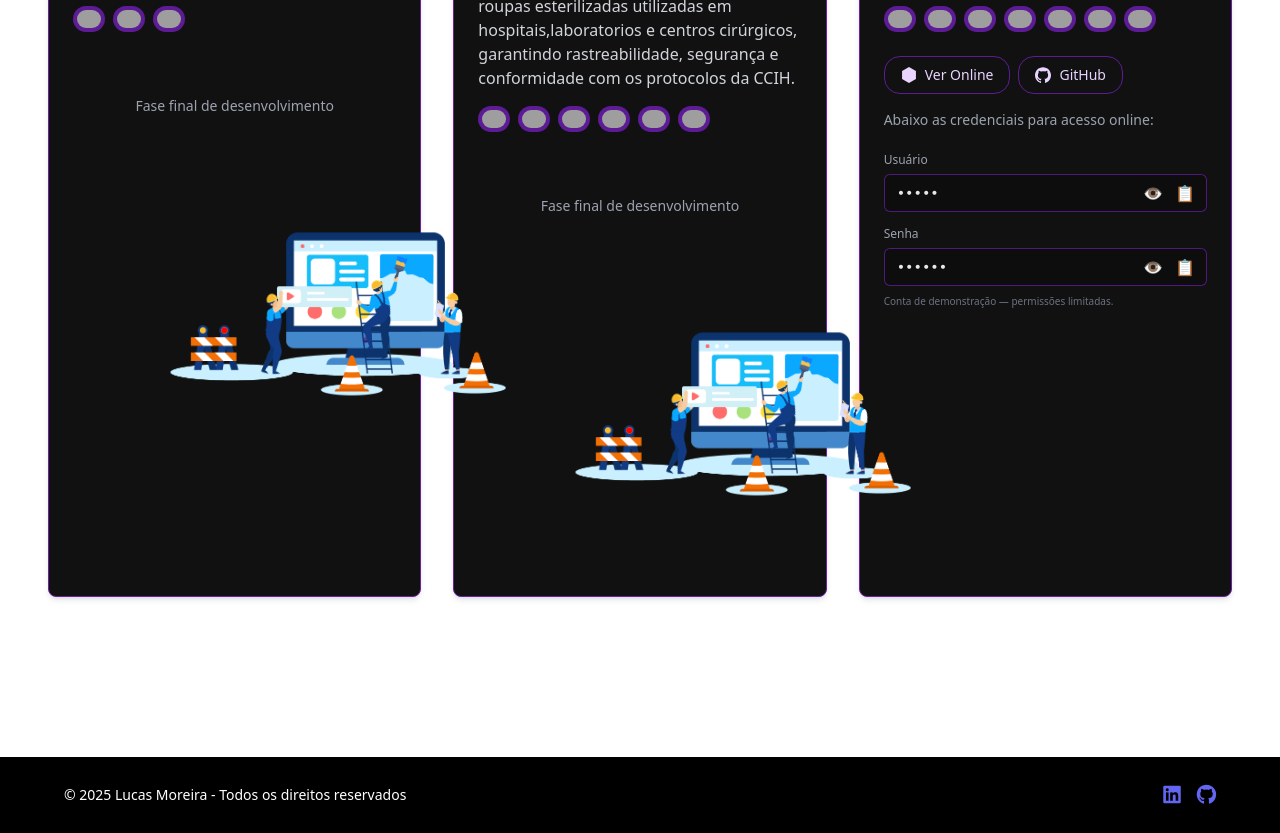
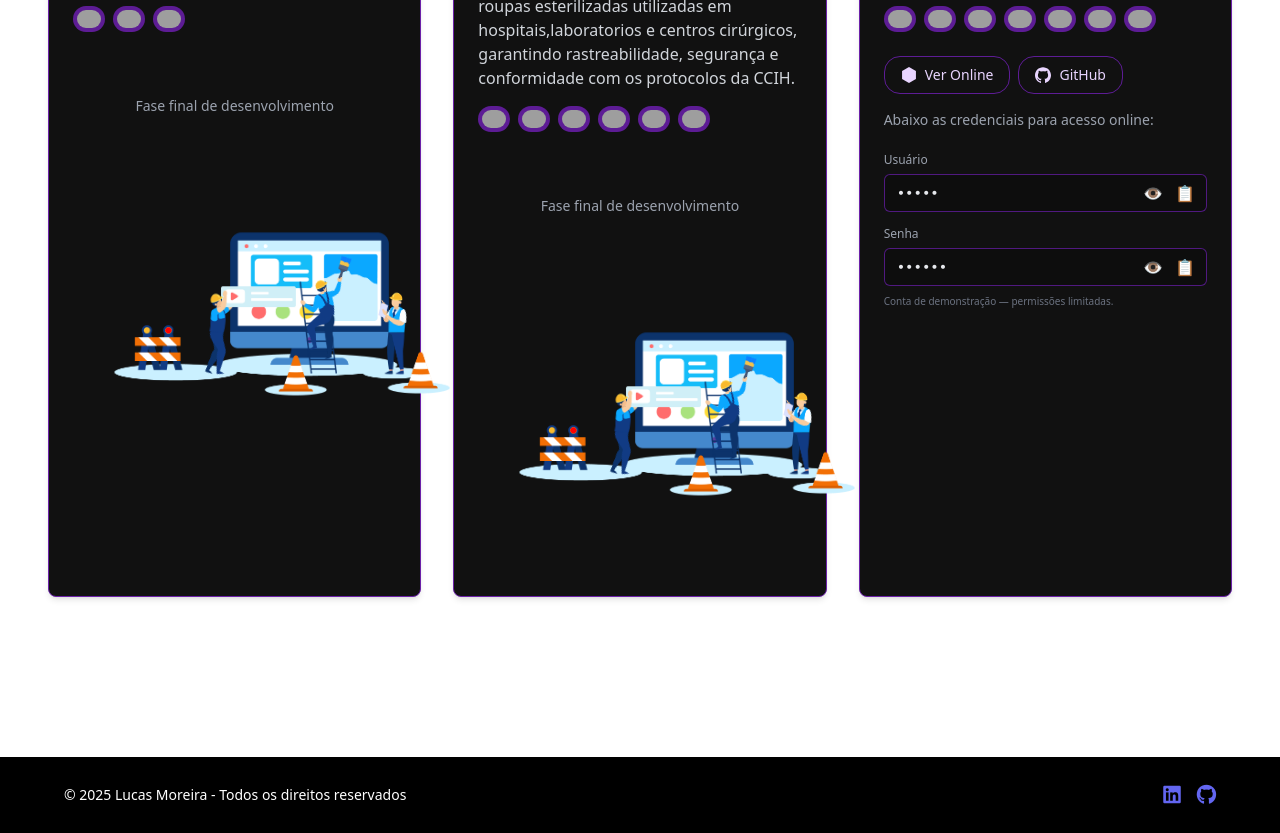
Before and after one commit to lucasvrmoreira/meu-portfolio, a React (Create React App) app: page / in a window 1280 px wide. Shown: the part 3300-4133 px from the top of the page. Built offline with nearby package versions, Linux system fonts and the light colour scheme; grey boxes are pictures that could not be loaded.

Commit message:
fix: centralização e espaço do Lottie nos cards

```diff
--- a/src/components/Projetos.jsx
+++ b/src/components/Projetos.jsx
@@ -130,7 +130,7 @@ function AnimacaoManutencao() {
       <p className="text-center mb-3">Fase final de desenvolvimento</p>
 
       {/* slot maior, centralizado e responsivo */}
-      <div className="mx-auto w-[320px] h-[240px] sm:w-[380px] sm:h-[280px] md:w-[440px] md:h-[320px] overflow-visible flex justify-center items-center">
+      <div className="mx-auto -ml-14 w-[320px] h-[240px] sm:w-[380px] sm:h-[280px] md:w-[440px] md:h-[320px] overflow-visible flex justify-center items-center">
         <Lottie animationData={maintenanceAnimation} loop className="w-full h-full" />
       </div>
     </div>
```
